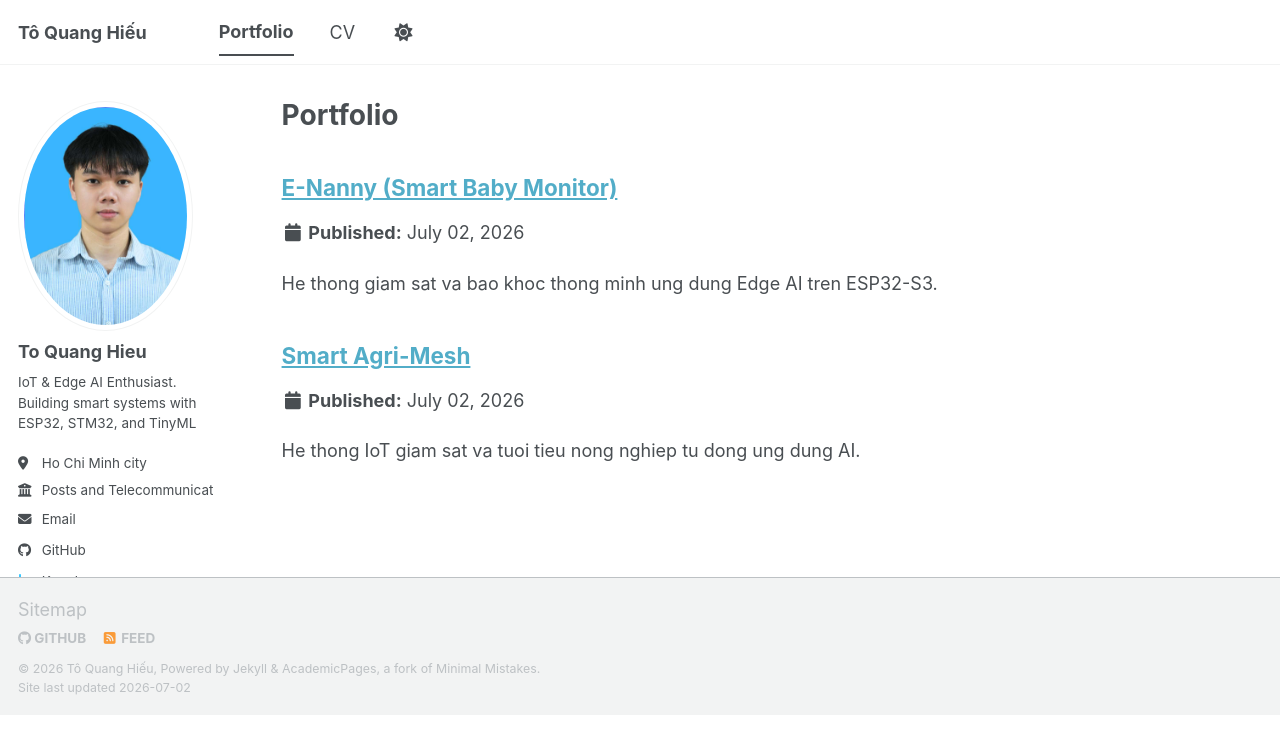
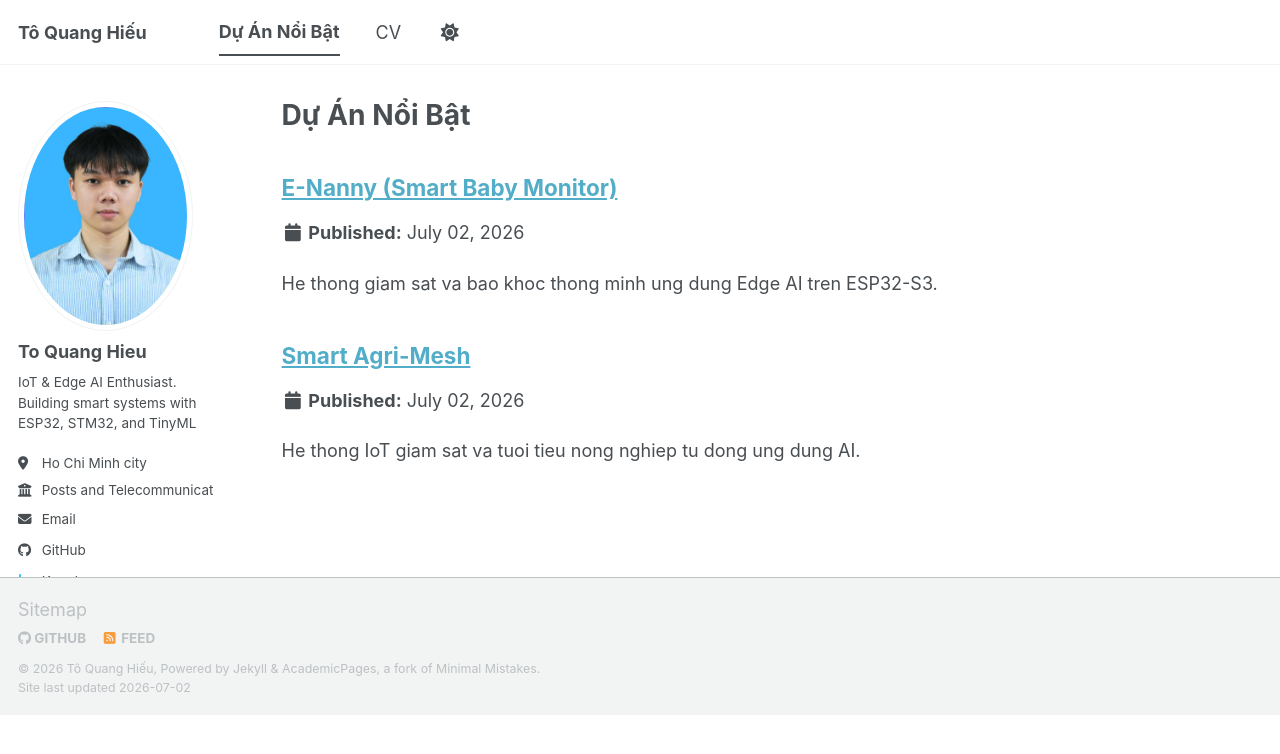
Before and after one commit to Hieuto0409/Hieuto0409.github.io, a Jekyll site: the page built from _pages/portfolio.html, in a window 1280 px wide. Shown: the top 754 px of the page. Built offline with Jekyll 4.4.1, drawn with Linux system fonts in a browser that asks for light colours; a script bundle is joined from its source files by our own code; library files that are not in the unit come from our copies.

Commit message:
Change 'Portfolio' labels to 'Dự Án Nổi Bật'

```diff
--- a/_data/navigation.yml
+++ b/_data/navigation.yml
@@ -17,7 +17,7 @@ main:
   # - title: "Teaching"
   #   url: /teaching/
 
-  - title: "Portfolio"
+  - title: "Dự Án Nổi Bật"
     url: /portfolio/
 
   # - title: "Blog Posts"
--- a/_includes/archive-single.html
+++ b/_includes/archive-single.html
@@ -46,7 +46,7 @@
 </a>
 
     <div class="portfolio-card__body">
-      <div class="portfolio-card__eyebrow">{{ post.collection | capitalize }}</div>
+      <div class="portfolio-card__eyebrow">{% if post.collection == 'portfolio' %}Dự Án Nổi Bật{% else %}{{ post.collection | capitalize }}{% endif %}</div>
     <h2 class="archive__item-title" itemprop="headline">
       {% if post.link %}
         <a href="{{ post.link }}">{{ title }}</a> <a href="{{ base_path }}{{ post.url }}" rel="permalink"><i class="fa fa-link" aria-hidden="true" title="permalink"></i><span class="sr-only">Permalink</span></a>
--- a/_includes/cv-template.html
+++ b/_includes/cv-template.html
@@ -226,9 +226,9 @@
   {% endif %}
 
   {% if cv.portfolio.size > 0 %}
-  <!-- Portfolio -->
+  <!-- Dự Án Nổi Bật -->
   <div class="cv-section">
-    <h2>Portfolio</h2>
+    <h2>Dự Án Nổi Bật</h2>
     <ul class="cv-list">
       {% for item in cv.portfolio %}
       <li class="cv-item">
--- a/_pages/portfolio.html
+++ b/_pages/portfolio.html
@@ -1,6 +1,6 @@
 ---
 layout: archive
-title: "Portfolio"
+title: "Dự Án Nổi Bật"
 permalink: /portfolio/
 author_profile: true
 ---
```
